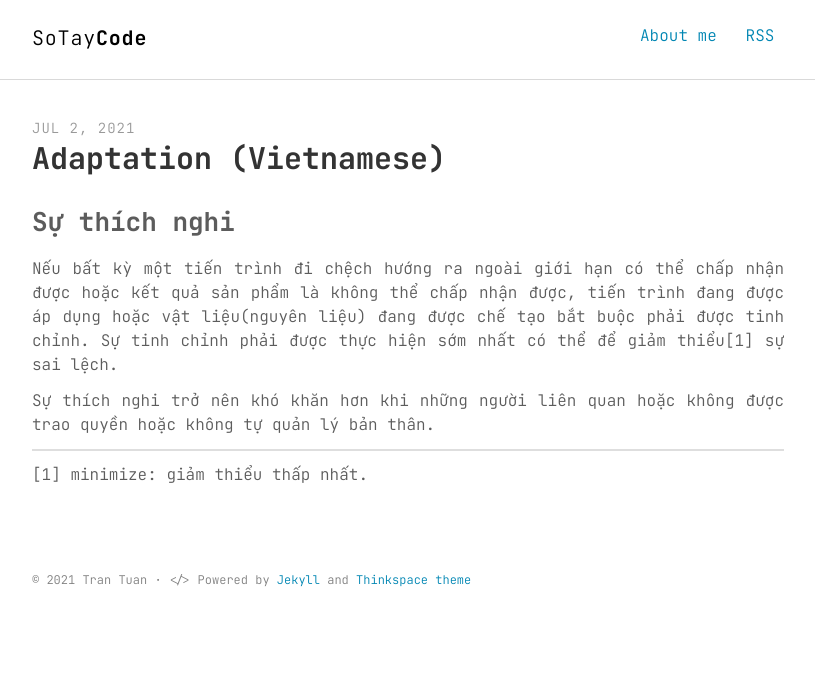
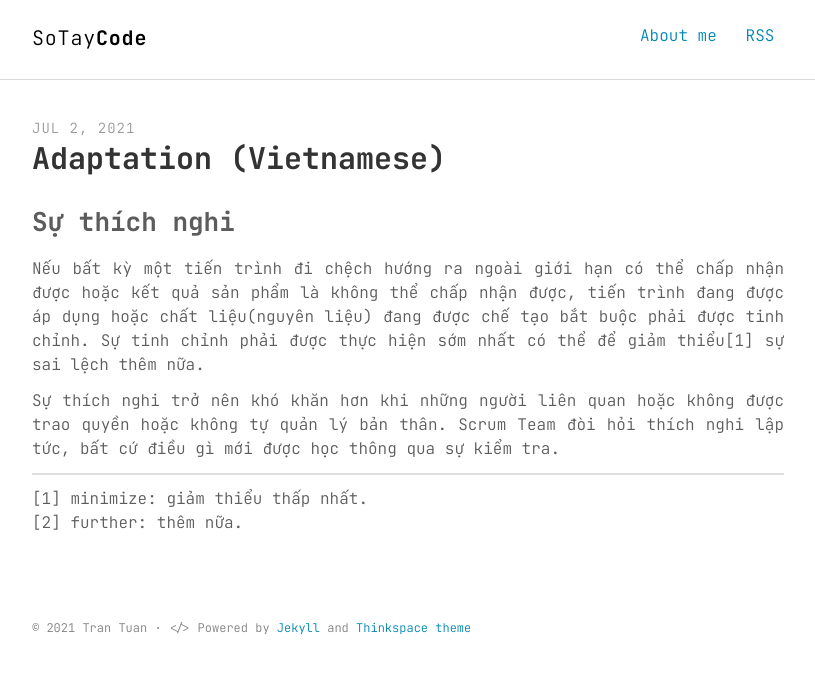
Before and after one commit to sotaycode/notecode, a Jekyll site: the page built from _posts/Scrum Guide/2021-07-02-Adaptation.md, in a window 1280 px wide. Shown: the top 674 px of the page, without its empty margins (232-1047 px from the left). Built offline with Jekyll 4.4.1, drawn with Linux system fonts in a browser that asks for light colours.

Commit message:
Update 2021-07-02-Adaptation.md

```diff
--- a/_posts/Scrum Guide/2021-07-02-Adaptation.md
+++ b/_posts/Scrum Guide/2021-07-02-Adaptation.md
@@ -7,10 +7,11 @@ categories: Scrum Guide
 
 ## Sự thích nghi
 
-Nếu bất kỳ một tiến trình đi chệch hướng ra ngoài giới hạn có thể chấp nhận được hoặc kết quả sản phẩm là không thể chấp nhận được, tiến trình đang được áp dụng hoặc vật liệu(nguyên liệu) đang được chế tạo bắt buộc phải được tinh chỉnh. Sự tinh chỉnh phải được thực hiện sớm nhất có thể để giảm thiểu[1] sự sai lệch.
+Nếu bất kỳ một tiến trình đi chệch hướng ra ngoài giới hạn có thể chấp nhận được hoặc kết quả sản phẩm là không thể chấp nhận được, tiến trình đang được áp dụng hoặc chất liệu(nguyên liệu) đang được chế tạo bắt buộc phải được tinh chỉnh. Sự tinh chỉnh phải được thực hiện sớm nhất có thể để giảm thiểu[1] sự sai lệch thêm nữa.
 
-Sự thích nghi trở nên khó khăn hơn khi những người liên quan hoặc không được trao quyền hoặc không tự quản lý bản thân.
+Sự thích nghi trở nên khó khăn hơn khi những người liên quan hoặc không được trao quyền hoặc không tự quản lý bản thân. Scrum Team đòi hỏi thích nghi lập tức, bất cứ điều gì mới được học thông qua sự kiểm tra.
 
 ------
 
-[1] minimize: giảm thiểu thấp nhất.
+[1] minimize: giảm thiểu thấp nhất.<br>
+[2] further: thêm nữa.
```
